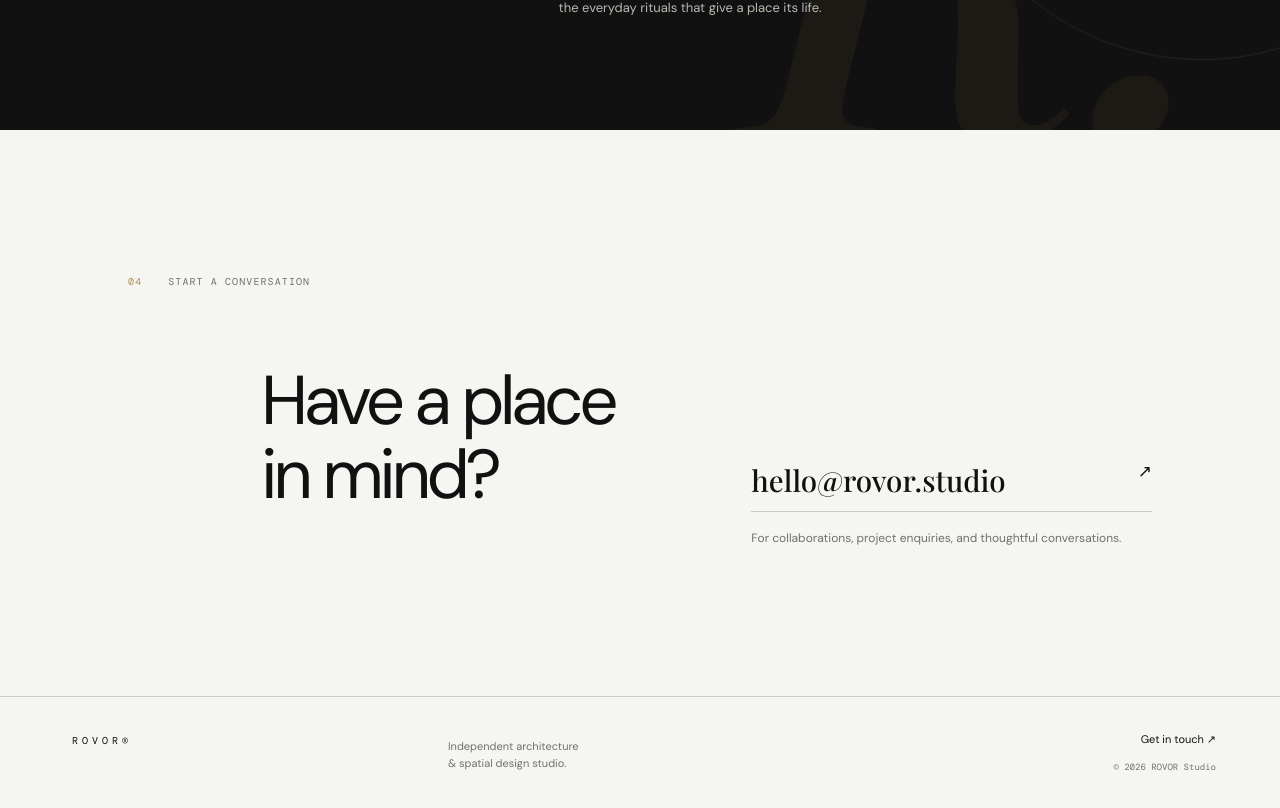
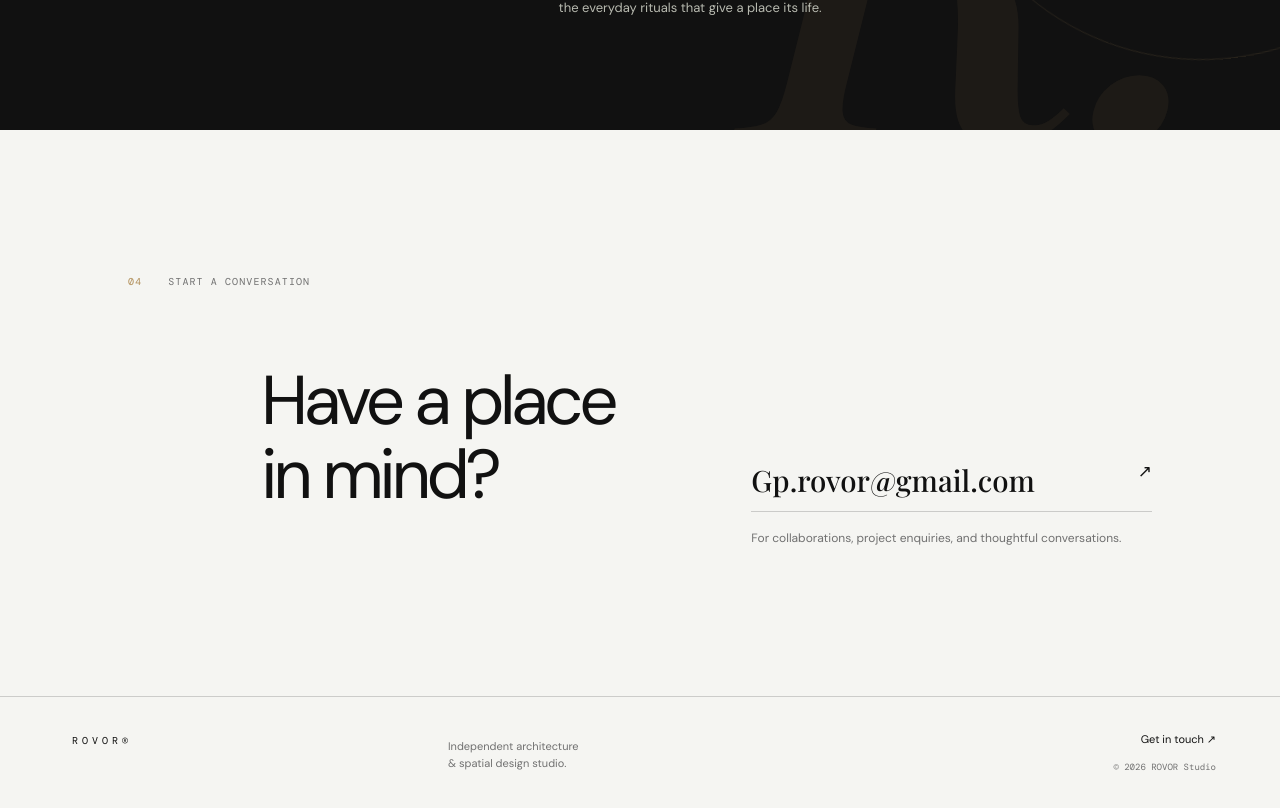
Before and after one commit to rovor-debug/rovor-studio, a Next.js app: page / in a window 1280 px wide. Shown: the part 3767-4575 px from the top of the page. Built offline with nearby package versions, Linux system fonts and the light colour scheme; a web font is replaced by a local one.

Commit message:
Update ROVOR contact email

```diff
--- a/app/page.js
+++ b/app/page.js
@@ -59,7 +59,7 @@ export default function Home() {
           <div className="section-kicker"><span>04</span><span>Start a conversation</span></div>
           <div className="contact__body">
             <h2>Have a place<br />in mind?</h2>
-            <a className="contact__email" href="mailto:hello@rovor.studio">hello@rovor.studio <span>↗</span></a>
+            <a className="contact__email" href="mailto:Gp.rovor@gmail.com">Gp.rovor@gmail.com <span>↗</span></a>
             <p>For collaborations, project enquiries, and thoughtful conversations.</p>
           </div>
         </section>
```
